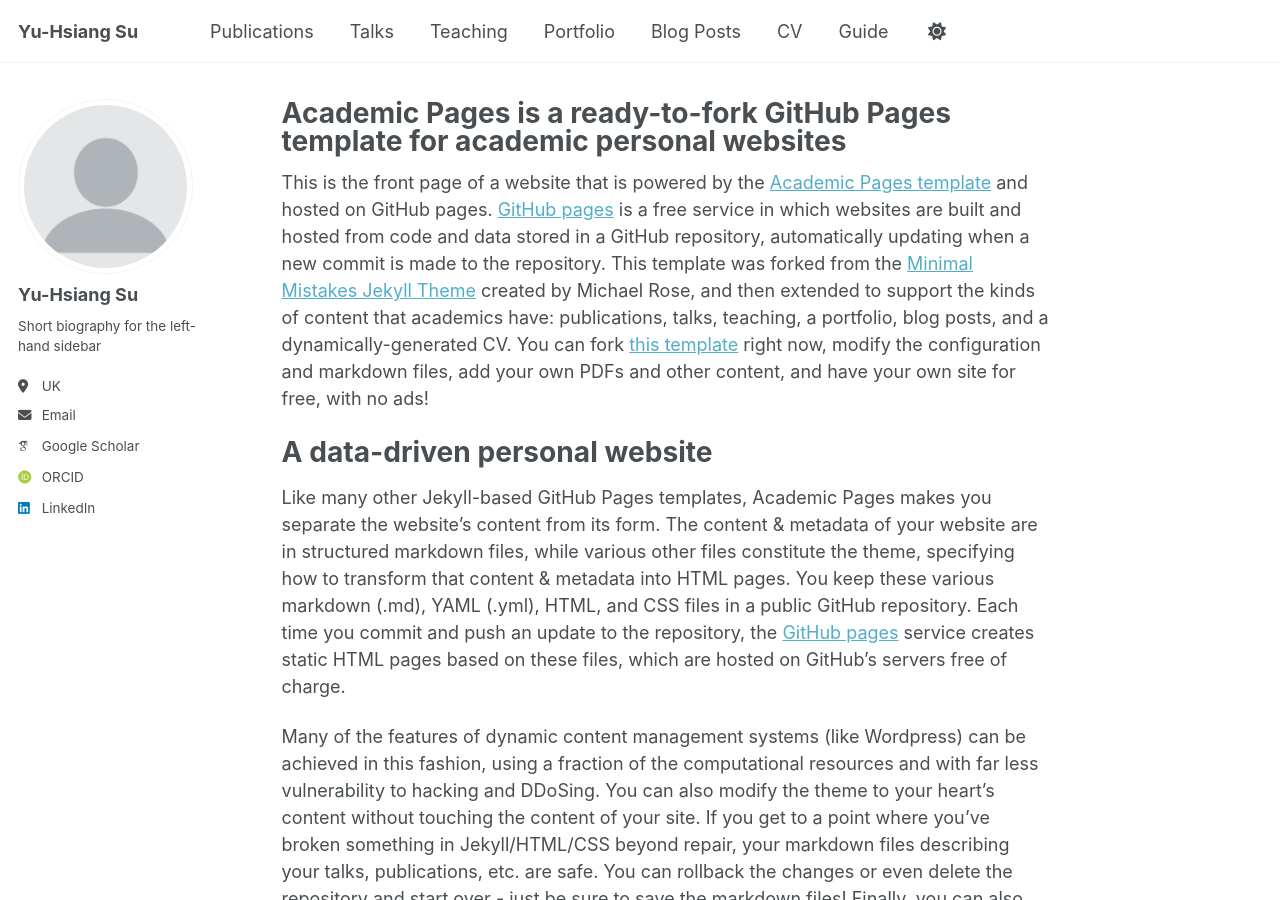
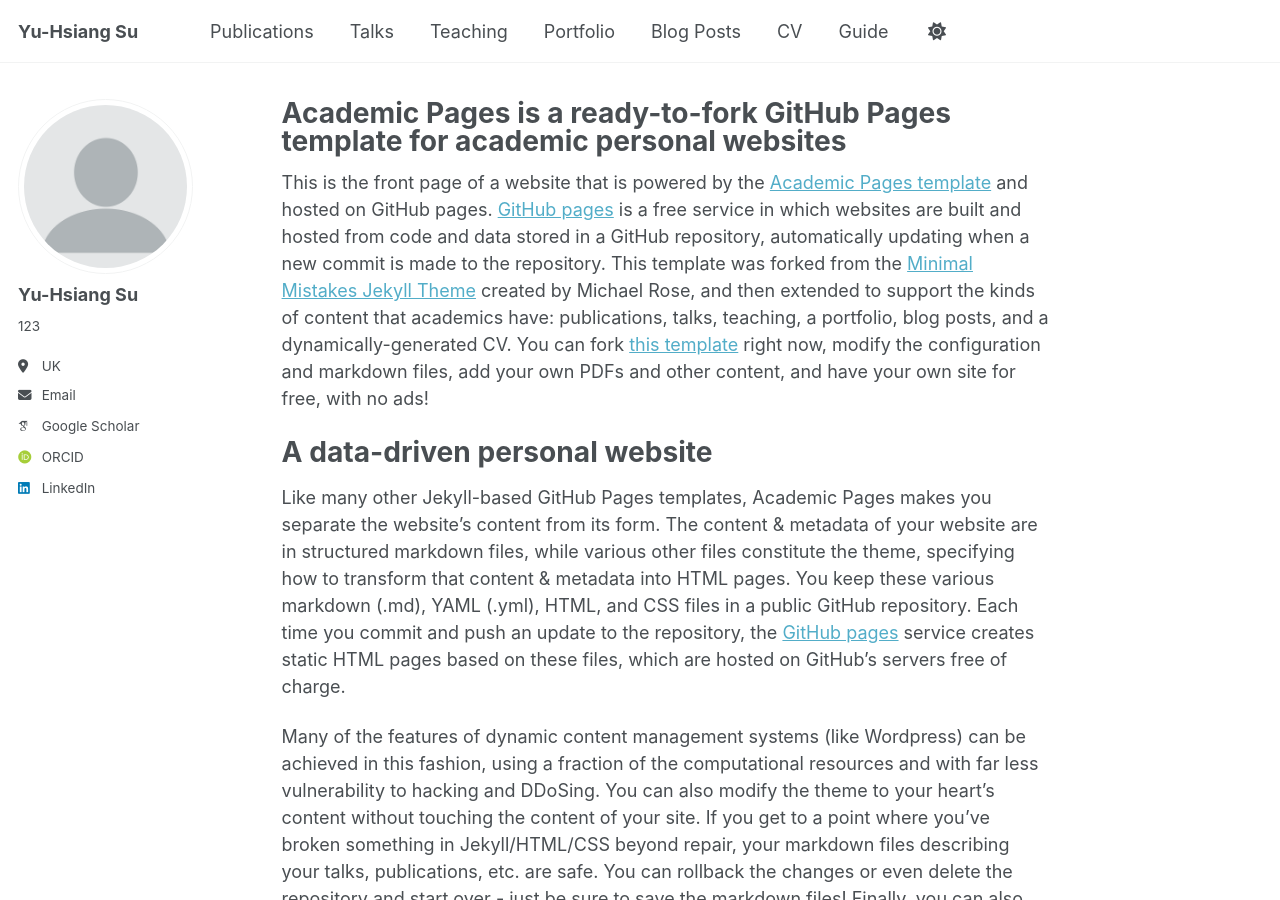
Before and after one commit to yuhsiangdrsu/yuhsiangdrsu.github.io, a Jekyll site: the page built from _pages/about.md, in a window 1280 px wide and 900 px high. Built offline with Jekyll 4.4.1, drawn with Linux system fonts in a browser that asks for light colours; some web fonts are replaced.

Commit message:
info change

```diff
--- a/_config.yml
+++ b/_config.yml
@@ -25,7 +25,7 @@ author:
   avatar           : "profile.png"
   name             : "Yu-Hsiang Su"
   pronouns         : # example: "she/her"
-  bio              : "Short biography for the left-hand sidebar"
+  bio              : "123"
   location         : "UK"
   employer         :
   uri              : # URL
```
